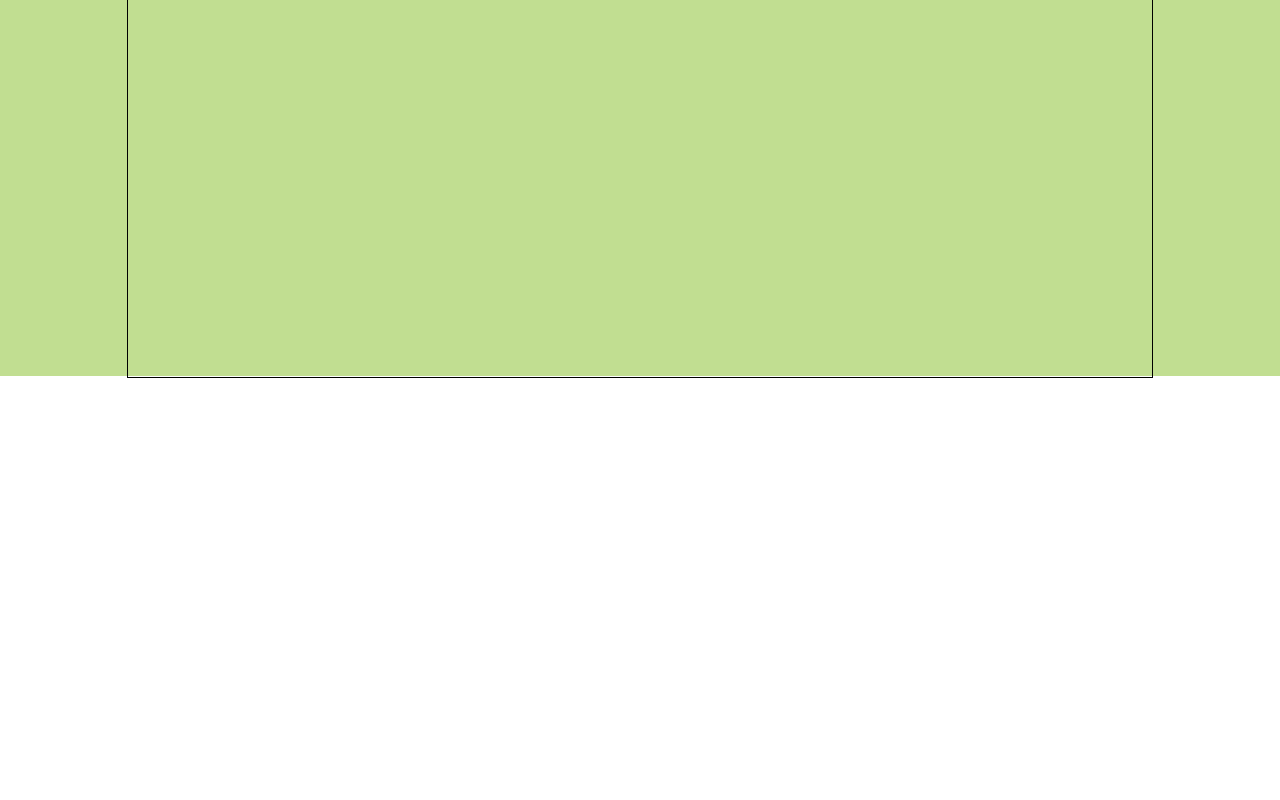
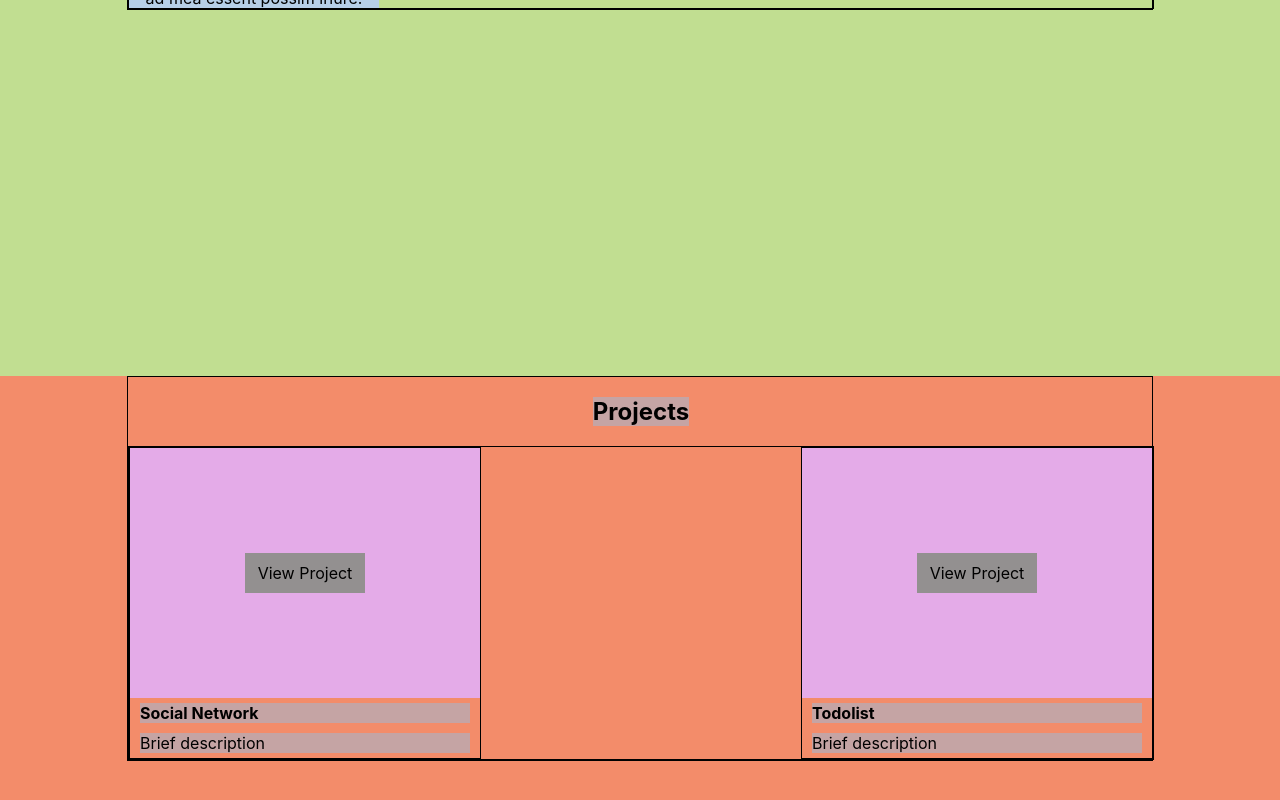
Before and after one commit to Anastasiya-la/portfolio, a React (Create React App) app: page / in a window 1280 px wide. Shown: the part 1304-2104 px from the top of the page. Before the commit the page ends 1682 px from the top, so only its background shows below. Built offline with nearby package versions, Linux system fonts and the light colour scheme.

Commit message:
Projects

```diff
--- a/src/App.tsx
+++ b/src/App.tsx
@@ -3,6 +3,7 @@ import './App.css';
 import Header from "./header/Header";
 import Main from "./main/Main";
 import Skills from "./skills/Skills";
+import Projects from "./projects/Projects";
 
 function App() {
     return (
@@ -10,6 +11,7 @@ function App() {
             <Header/>
             <Main/>
             <Skills/>
+            <Projects/>
         </div>
     );
 }
--- a/src/main/Main.module.css
+++ b/src/main/Main.module.css
@@ -14,3 +14,7 @@
     height: 400px;
     background-color: #d0b8a0;
 }
+
+.mainContainer {
+    flex-wrap: wrap;
+}
--- a/src/main/Main.tsx
+++ b/src/main/Main.tsx
@@ -5,7 +5,7 @@ import styleContainer from '../common/styles/Container.module.css';
 const Main = () => {
     return (
         <div className={style.mainBlock}>
-            <div className={styleContainer.container}>
+            <div className={`${styleContainer.container}`}>
                 <div className={style.text}>
                 <span>
                     Hi
--- /dev/null
+++ b/src/projects/Projects.module.css
@@ -0,0 +1,20 @@
+.projectsBlock {
+    background-color: #f38c6a;
+    min-height: 100vh;
+}
+
+.title {
+    background-color: #c5a4a4;
+}
+
+.projectsContainer {
+    flex-direction: column;
+}
+
+.projects {
+    display: flex;
+    flex-wrap: wrap;
+    justify-content: space-between;
+    border: 1px solid black;
+    width: 100%;
+}
--- /dev/null
+++ b/src/projects/Projects.tsx
@@ -0,0 +1,25 @@
+import React from 'react';
+import style from './Projects.module.css'
+import styleContainer from '../common/styles/Container.module.css'
+import Project from "./project/Project";
+
+const Projects = () => {
+
+    const projects = [
+        {title: 'Social Network', description: 'Brief description'},
+        {title: 'Todolist', description: 'Brief description'}
+    ]
+
+    return (
+        <div className={style.projectsBlock}>
+            <div className={`${styleContainer.container} ${style.projectsContainer}`}>
+                <h2 className={style.title}>Projects</h2>
+                <div className={style.projects}>
+                    {projects.map(p => <Project title={p.title} description={p.description}/>)}
+                </div>
+            </div>
+        </div>
+    );
+}
+
+export default Projects;
--- /dev/null
+++ b/src/projects/project/Project.module.css
@@ -0,0 +1,35 @@
+.project {
+    border: 1px solid black;
+    width: 350px;
+    display: flex;
+    flex-direction: column;
+}
+
+.imgContainer {
+    width: 100%;
+    height: 250px;
+    background-color: #e4abe8;
+    display: flex;
+    align-items: center;
+    justify-content: center;
+}
+
+.title {
+    background-color: #c5a4a4;
+    margin: 5px 10px;
+
+}
+
+.description {
+    background-color: #c5a4a4;
+    margin: 5px 10px;
+}
+
+.button {
+    text-decoration: none;
+    color: black;
+    background-color: #939090;
+    padding: 10px;
+    width: 100px;
+    text-align: center;
+}
--- /dev/null
+++ b/src/projects/project/Project.tsx
@@ -0,0 +1,23 @@
+import React from 'react';
+import style from './Project.module.css'
+
+type ProjectPropsType = {
+    title: string
+    description: string
+}
+
+const Project = (props: ProjectPropsType) => {
+    return (
+        <div className={style.project}>
+            <div className={style.imgContainer}>
+                <a href="#" className={style.button}>View Project</a>
+            </div>
+            <h4 className={style.title}>{props.title}</h4>
+            <div className={style.description}>
+                <span>{props.description}</span>
+            </div>
+        </div>
+    );
+};
+
+export default Project;
--- a/src/skills/Skills.module.css
+++ b/src/skills/Skills.module.css
@@ -1,5 +1,5 @@
 .skillsBlock {
-    height: 100vh;
+    min-height: 100vh;
     background-color: #c1de91;
 }
 
--- a/src/skills/Skills.tsx
+++ b/src/skills/Skills.tsx
@@ -8,7 +8,9 @@ const Skills = () => {
     const skills = [
         {title: 'HTML', description: 'Lisque persius interesset his et, in quot quidam persequeris vim, ad mea essent possim iriure.'},
         {title: 'CSS', description: 'Lisque persius interesset his et, in quot quidam persequeris vim, ad mea essent possim iriure.'},
-        {title: 'JS', description: 'Lisque persius interesset his et, in quot quidam persequeris vim, ad mea essent possim iriure.'}
+        {title: 'JS', description: 'Lisque persius interesset his et, in quot quidam persequeris vim, ad mea essent possim iriure.'},
+        {title: 'React', description: 'Lisque persius interesset his et, in quot quidam persequeris vim, ad mea essent possim iriure.'},
+        {title: 'Redux', description: 'Lisque persius interesset his et, in quot quidam persequeris vim, ad mea essent possim iriure.'}
     ]
 
     return (
```
Lines whose indentation alone changed are shown as unchanged.
